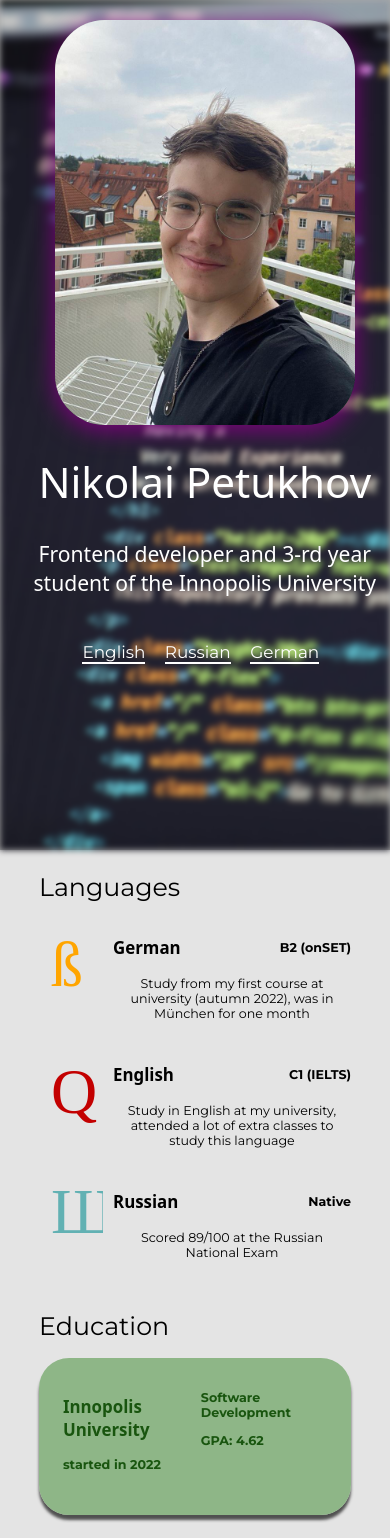
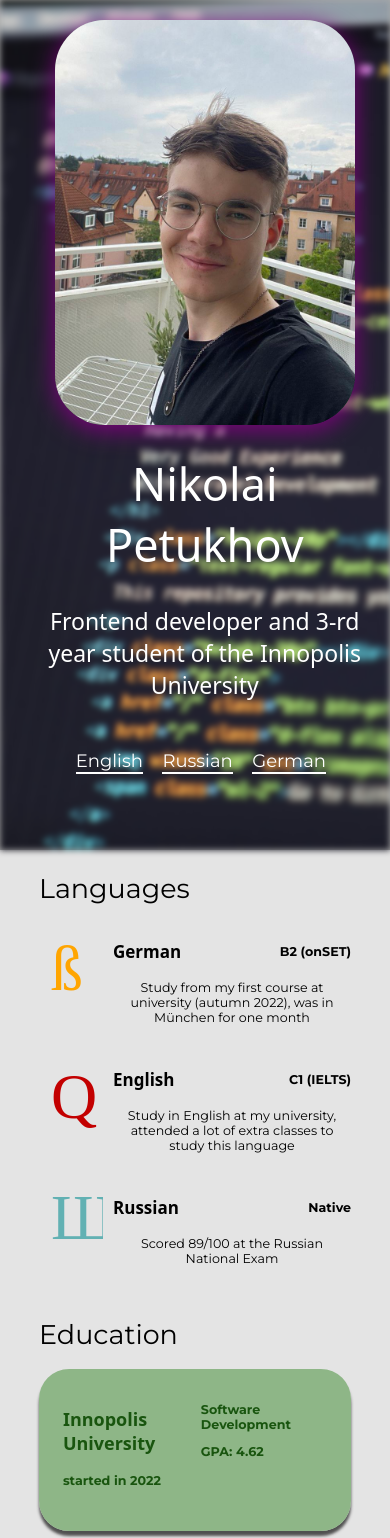
Before and after one commit to Nickolaus-899/portfolio, a React (Create React App) app: page / in a window 390 px wide. Shown: the top 1538 px of the page. Built offline with nearby package versions, Linux system fonts and the light colour scheme; the HTML template or start-up script is replaced by a standard one; a web font is replaced by a local one.

Commit message:
changed vh to px

```diff
--- a/src/components/footer/index.css
+++ b/src/components/footer/index.css
@@ -84,7 +84,7 @@
         align-items: center;
         justify-content: center;
 
-        margin-bottom: 3vh;
+        margin-bottom: 26px;
     }
 
     .footer-title {
@@ -93,13 +93,11 @@
     }
 
     .footer-logo {
-        margin-top: 3vh;
-        /*width: 30vh;*/
+        margin-top: 27px;
         width: 200px;
     }
 
     .footer-arrow img {
-        /*width: 4vh;*/
         width: 35px;
     }
 }
--- a/src/components/index.css
+++ b/src/components/index.css
@@ -80,11 +80,11 @@
 
 @media only screen and (max-width: 800px) {
     .section-title {
-        font-size: 3vh;
+        font-size: 27px;
     }
 
     .back-button {
-        margin-top: 2vh;
-        font-size: 2.5vh;
+        margin-top: 18px;
+        font-size: 20px;
     }
 }
--- a/src/components/projects/index.css
+++ b/src/components/projects/index.css
@@ -29,16 +29,16 @@
 @media only screen and (max-width: 800px) {
     .project-section-wrapper {
         max-width: 85vw;
-        margin: 0.5vh 3vw 0.5vh;
+        margin: 5px 3vw 5px;
     }
     .project-section-wrapper div {
-        font-size: 2vh;
+        font-size: 18px;
     }
     .project-section-wrapper h1 {
-        font-size: 2.5vh;
+        font-size: 22px;
     }
 
     .project-links-wrapper {
-        margin-bottom: 2vh;
+        margin-bottom: 18px;
     }
 }
--- a/src/components/skills/css/education.css
+++ b/src/components/skills/css/education.css
@@ -73,10 +73,10 @@
 
 @media only screen and (max-width: 800px) {
     .education {
-        margin-bottom: 3vh;
+        margin-bottom: 27px;
     }
 
     .edu h3 {
-        font-size: 2vh;
+        font-size: 18px;
     }
 }
--- a/src/components/skills/css/hobby.css
+++ b/src/components/skills/css/hobby.css
@@ -26,6 +26,6 @@
     }
 
     .hobby-title h3 {
-        font-size: 2vh;
+        font-size: 17px;
     }
 }
--- a/src/components/skills/css/languageSkills.css
+++ b/src/components/skills/css/languageSkills.css
@@ -37,11 +37,11 @@
 
 @media only screen and (max-width: 800px) {
     .language-skill {
-        margin-bottom: 3vh;
+        margin-bottom: 26px;
         max-width: 100vw;
     }
 
     .language-skill h3 {
-        font-size: 2vh;
+        font-size: 17px;
     }
 }
--- a/src/components/welcome/css/lang.css
+++ b/src/components/welcome/css/lang.css
@@ -33,11 +33,11 @@
 
 @media only screen and (max-width: 800px) {
     .language-button {
-        margin-top: 2vh;
+        margin-top: 18px;
     }
 
     .language-button p {
-        font-size: 2vh;
+        font-size: 18px;
     }
 
     .lang-option {
--- a/src/components/welcome/index.css
+++ b/src/components/welcome/index.css
@@ -102,15 +102,15 @@
     }
 
     .personal-info {
-        margin-top: 3vh;
+        margin-top: 25px;
         flex-direction: column;
     }
 
     .initTitle h1 {
-        font-size: 5vh;
+        font-size: 45px;
     }
 
     .initTitle p {
-        font-size: 2.5vh;
+        font-size: 23px;
     }
 }
--- a/src/pages/projects/index.css
+++ b/src/pages/projects/index.css
@@ -32,15 +32,19 @@
 
 @media only screen and (max-width: 800px) {
     .project-header {
-        font-size: 4vh;
+        font-size: 35px;
+    }
+
+    .project-page-wrapper {
+        margin-bottom: 40px;
     }
 
     .project-short h2 {
-        font-size: 2vh;
+        font-size: 18px;
         max-width: 75vw;
     }
     .project-short img {
-        width: 2.5vh;
+        width: 23px;
         margin-left: 10px;
     }
 
```
